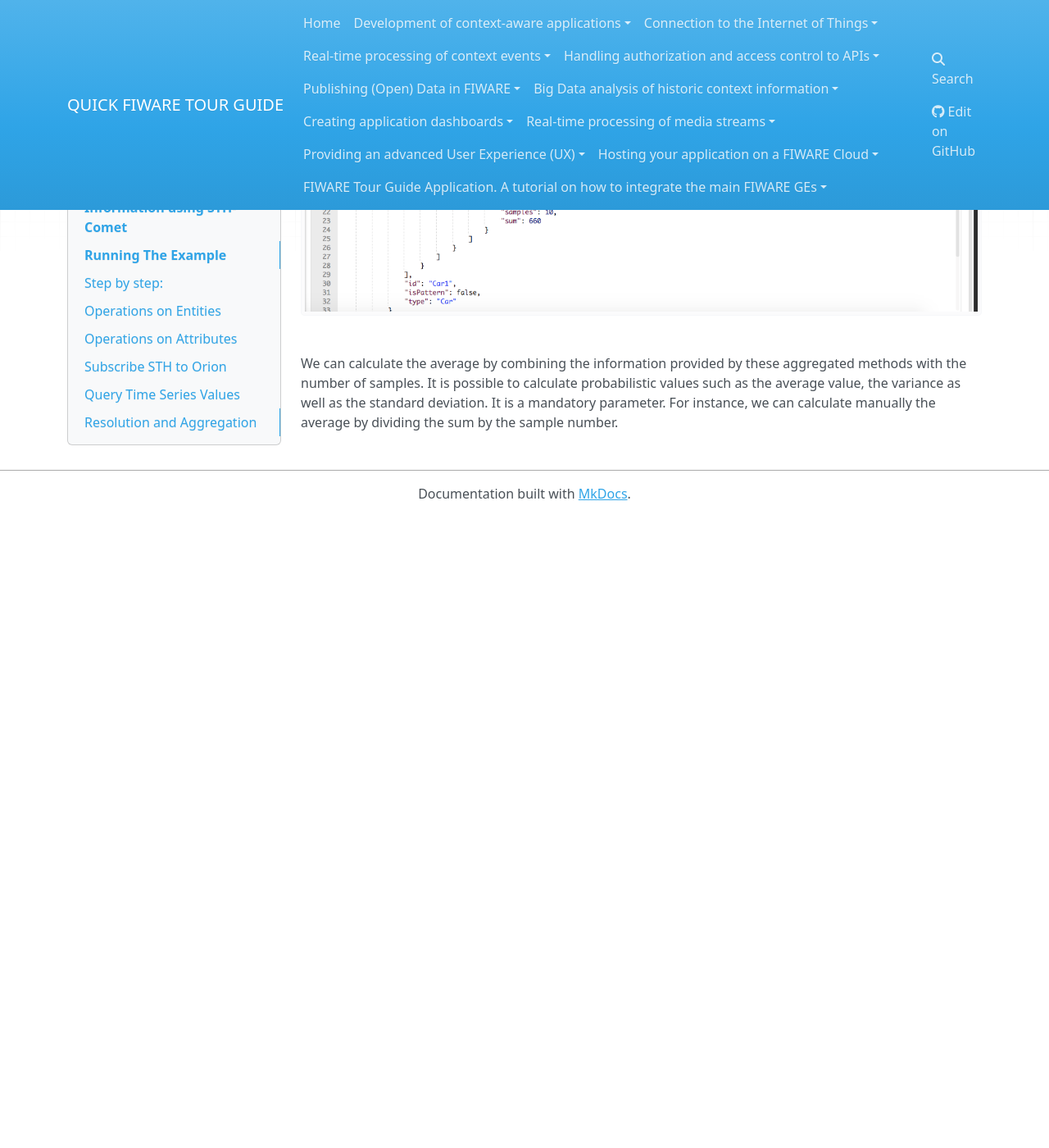
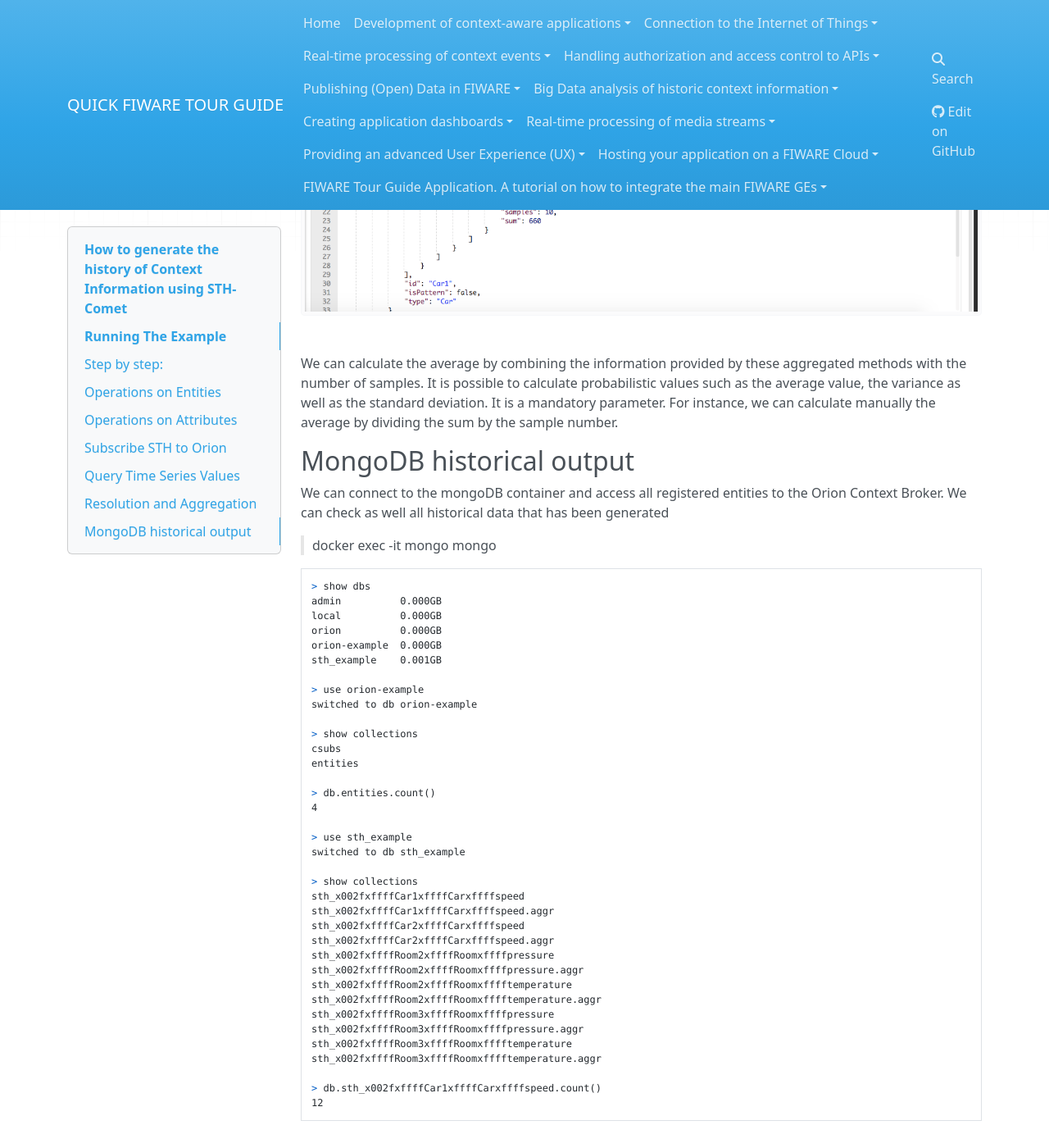
Before and after one commit to FIWARE-Ops/docs.TourGuide, an MkDocs documentation site: the page built from doc/CB-to-STH-documentation/TourGuide-STH-Documentation.md, in a window 1280 px wide and 1400 px high, scrolled down 13308 px. Shown: the whole window at 82% size. Built offline with MkDocs 1.6.1, drawn with Linux system fonts in a browser that asks for light colours; nearby versions of some CDN libraries; comment, search, counter and statistics services are not loaded; old or Windows-style settings are respelled for this version of MkDocs; before the commit the page ends 13938 px from its top, so only the background shows below that.

Commit message:
added MongoDB historical output

````diff
--- a/doc/CB-to-STH-documentation/TourGuide-STH-Documentation.md
+++ b/doc/CB-to-STH-documentation/TourGuide-STH-Documentation.md
@@ -264,3 +264,48 @@ Here we perform a GET request to the following target
 ![aggregated data - sum](Images/sum.png)
 
 We can calculate the average by combining the information provided by these aggregated methods with the number of samples. It is possible to calculate probabilistic values such as the average value, the variance as well as the standard deviation. It is a mandatory parameter. For instance, we can calculate manually the average by dividing the sum by the sample number.
+
+## MongoDB historical output
+
+We can connect to the mongoDB container and access all registered entities to the Orion Context Broker. We can check as well all historical data that has been generated
+
+> docker exec -it mongo mongo
+
+```console
+> show dbs
+admin          0.000GB
+local          0.000GB
+orion          0.000GB
+orion-example  0.000GB
+sth_example    0.001GB
+
+> use orion-example
+switched to db orion-example
+
+> show collections
+csubs
+entities
+
+> db.entities.count()
+4
+
+> use sth_example
+switched to db sth_example
+
+> show collections
+sth_x002fxffffCar1xffffCarxffffspeed
+sth_x002fxffffCar1xffffCarxffffspeed.aggr
+sth_x002fxffffCar2xffffCarxffffspeed
+sth_x002fxffffCar2xffffCarxffffspeed.aggr
+sth_x002fxffffRoom2xffffRoomxffffpressure
+sth_x002fxffffRoom2xffffRoomxffffpressure.aggr
+sth_x002fxffffRoom2xffffRoomxfffftemperature
+sth_x002fxffffRoom2xffffRoomxfffftemperature.aggr
+sth_x002fxffffRoom3xffffRoomxffffpressure
+sth_x002fxffffRoom3xffffRoomxffffpressure.aggr
+sth_x002fxffffRoom3xffffRoomxfffftemperature
+sth_x002fxffffRoom3xffffRoomxfffftemperature.aggr
+
+> db.sth_x002fxffffCar1xffffCarxffffspeed.count()
+12
+```
````
